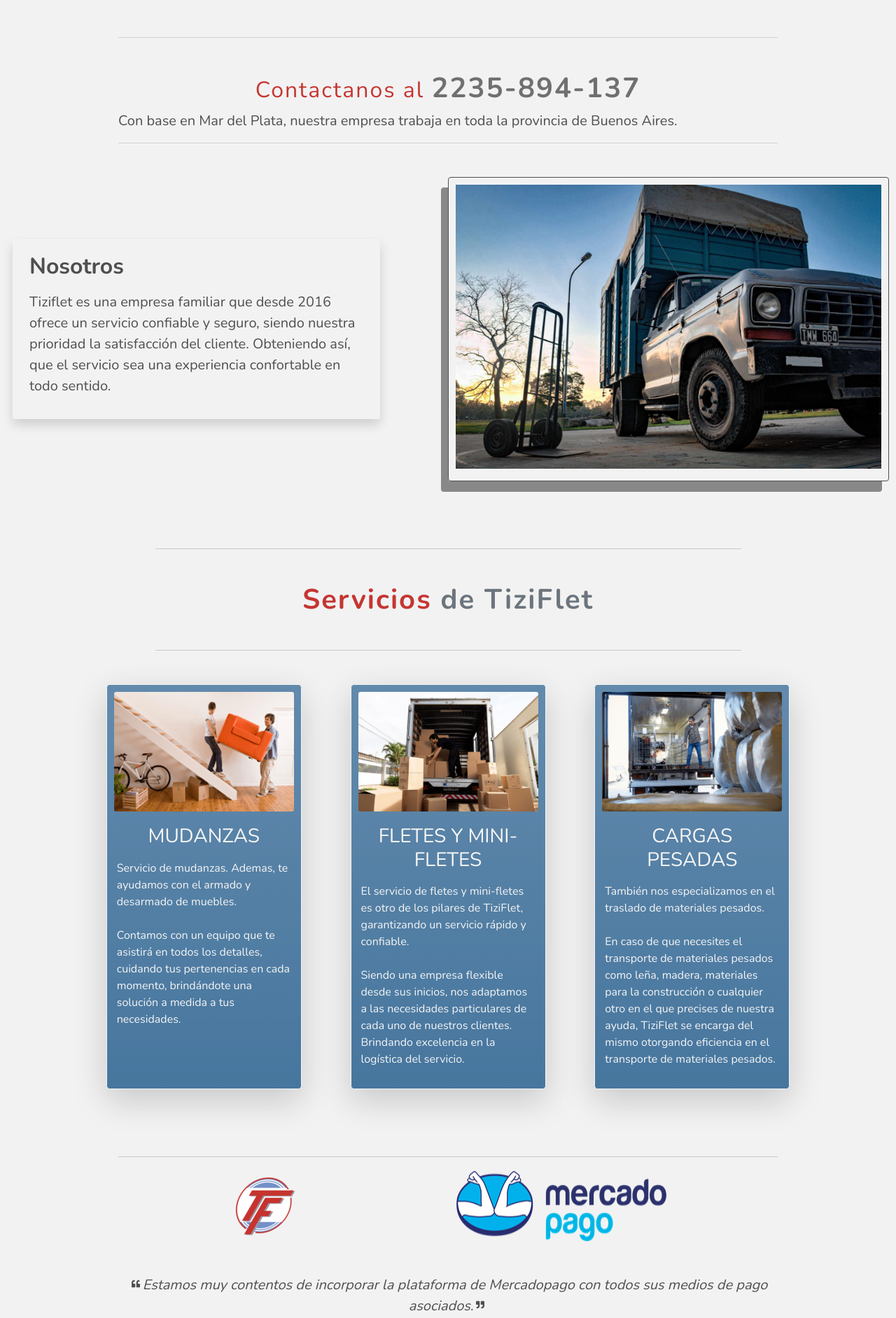
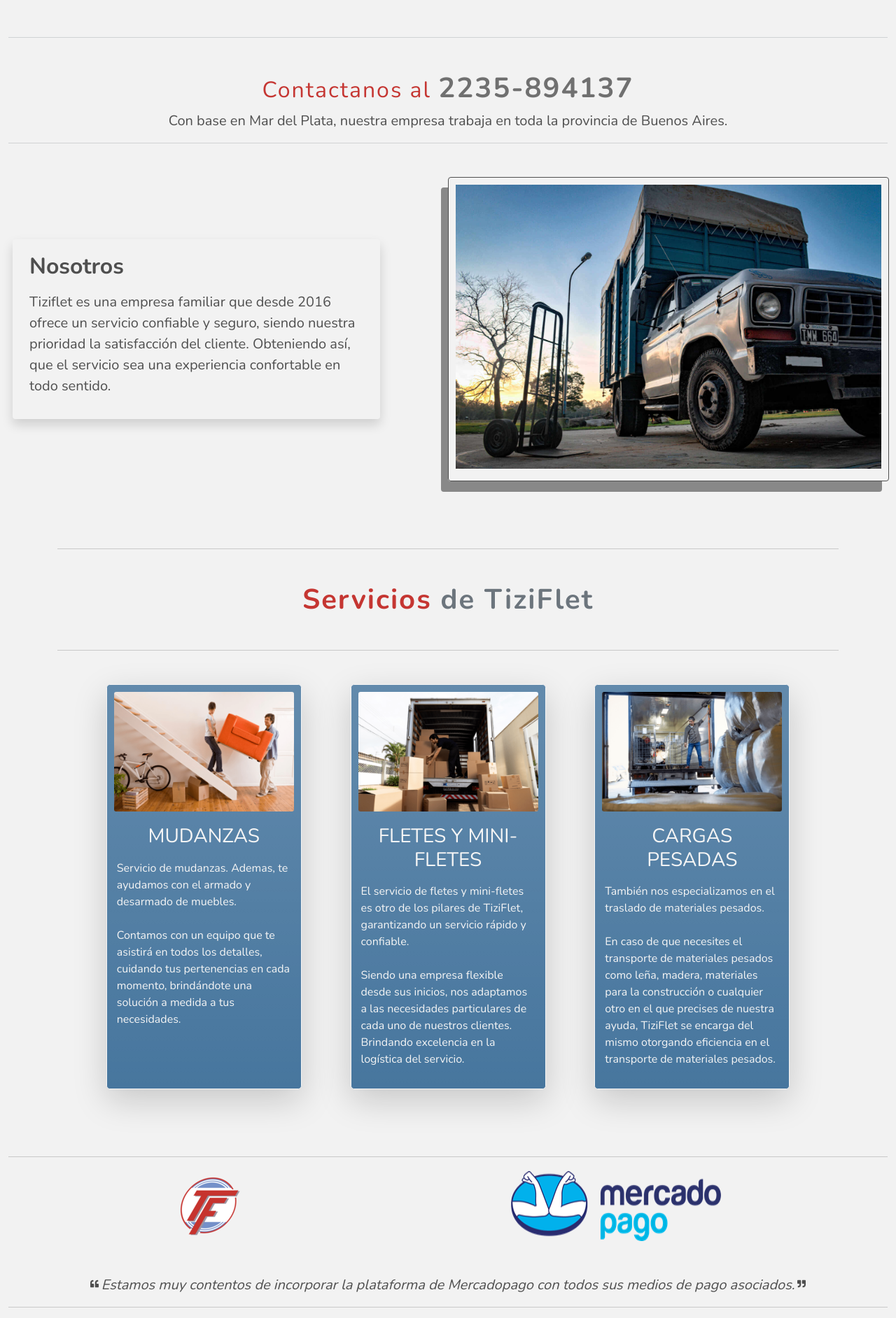
Before and after one commit to JoaquinPalacios/TiziFlet, a Next.js app: page / in a window 1280 px wide. Shown: the part 656-2540 px from the top of the page at 70% size. Built offline with nearby package versions, Linux system fonts and the light colour scheme.

Commit message:
page finish

```diff
--- a/components/navbar/Navbar.js
+++ b/components/navbar/Navbar.js
@@ -18,7 +18,7 @@ const Navbar = () => {
                 </span>
             </div>
             <NavbarBootstrap.Toggle aria-controls="responsive-navbar-nav" className="me-3" />
-            <NavbarBootstrap.Collapse className='col-4 col-lg-11' id="responsive-navbar-nav">
+            <NavbarBootstrap.Collapse className='col-4 col-lg-11 toggleBg' id="responsive-navbar-nav">
                 <Nav className='col-4 d-flex d-none d-xl-block fs-5 fst-italic justify-content-start align-self-end ms-0 ps-0'>
                     <FaQuoteLeft size='1.2em' className='pb-3' />Mudanzas en Mar del Plata y alrededores<FaQuoteRight size='1.2em' className='pb-3' />
                 </Nav>
--- a/pages/consejos.js
+++ b/pages/consejos.js
@@ -6,10 +6,10 @@ const Consejos = () => {
     return (
         <>
             <Container className='mt-5'>
-                <hr className='w-75 mx-auto' />
+                <hr className='vw-75 mx-auto' />
                 <h2 className='text-center mt-5 subTitle'>Tips <span className='text-muted'> para una mudanza organizada</span></h2>
-                <p className='fs-5 fst-italic text-center mb-5 w-75 mx-auto'>Nos basamos en nuestra experiencia</p>
-                <hr className='w-75 mx-auto mb-5' />
+                <p className='fs-5 fst-italic text-center mb-5 vw-75 mx-auto'>Nos basamos en nuestra experiencia</p>
+                <hr className='vw-75 mx-auto mb-5' />
                 <Row>
                     <Col md={8}>
                         <Table striped borderless hover variant="flush" size="lg" className='d-grid gap-0'>
--- a/pages/index.js
+++ b/pages/index.js
@@ -30,13 +30,13 @@ export default function Home() {
         </div>
         <Container fluid className='my-5 pb-lg-5'>
           <div className='subTitle'>
-            <hr className='w-75 mx-auto shadow-lg text-muted mb-5' />
-            <h2>Contactanos al <a href='tel:+542235894137' alt='telefono'>2235-894-137</a></h2>
+            <hr className='vw-75 mx-auto shadow-lg text-muted mb-5' />
+            <h2>Contactanos al <a href='tel:+542235894137' alt='telefono'>2235-894137</a></h2>
           </div>
-          <p className='w-75 mx-auto fs-5'>Con base en Mar del Plata, nuestra empresa trabaja en toda la provincia de Buenos Aires.</p>
-          <hr className='w-75 mx-auto shadow-lg text-muted' />
+          <p className='vw-75 fs-5 d-flex justify-content-center text-center'>Con base en Mar del Plata, nuestra empresa trabaja en toda la provincia de Buenos Aires.</p>
+          <hr className='vw-75 mx-auto shadow-lg text-muted' />
           <Row className='mt-5 gx-md-1'>
-            <Col sm={12} lg={5} className='align-self-md-center p-md-2 p-lg-3 shadow m-lg-2 m-2 m-md-1 rounded'>
+            <Col sm={12} lg={5} className='align-self-md-center p-1 p-md-2 p-lg-3 shadow m-lg-2 m-2 m-md-1 rounded'>
               <h2 className='mt-md-1 ms-2 fw-bolder'>Nosotros</h2>
               <p className='lead mt-3 mx-2'>Tiziflet es una empresa familiar que desde 2016 ofrece un servicio confiable y seguro, siendo nuestra prioridad la satisfacción del cliente. Obteniendo así, que el servicio sea una experiencia confortable en todo sentido.</p>
             </Col>
@@ -46,9 +46,9 @@ export default function Home() {
           </Row>
         </Container>
         <Container className='mt-5'>
-          <hr className='w-75 mx-auto' />
+          <hr className='vw-75 mx-auto' />
           <h2 className='fs-1 text-center my-5 subTitle'>Servicios <span className='text-muted'>de TiziFlet</span></h2>
-          <hr className='w-75 mx-auto mb-5' />
+          <hr className='vw-75 mx-auto mb-5' />
           <Row className='gx-5 gy-3 mx-auto mx-sm-0 d-flex justify-content-md-evenly'>
             <Col md={4} lg={3} className={`rounded-3 bg-gradient shadow-lg ${styles.servicios}`}>
               <Image alt='fletes mudanzas' src='/images/escalera.png' width='600px' height='400px' className='rounded-1' />
@@ -78,16 +78,16 @@ export default function Home() {
         </Container>
         <Container fluid className='my-5 pb-md-3'>
           <Row className='mx-auto mt-5'>
-            <hr className='w-75 mt-5 mx-auto shadow-lg' />
-            <span className='d-flex flex-row justify-content-between justify-content-lg-around mx-auto px-5 mt-1 w-75'>
+            <hr className='vw-75 mt-5 mx-auto shadow-lg' />
+            <span className='d-flex flex-row justify-content-between justify-content-lg-around mx-auto px-5 mt-1 vw-75'>
               <Image alt='logo' src='/images/logo.png' width='100px' height='100px' />
               <Image alt='Mercado Pago' src='/images/mercadoPago.png' width='300px' height='85px' />
             </span>
-            <p className='fs-5 fst-italic mt-5 mb-0 pb-0 text-center mx-auto w-75'><FaQuoteLeft className='pb-2' />Estamos muy contentos de incorporar la plataforma de Mercadopago con todos sus medios de pago asociados.<FaQuoteRight className='pb-2' /></p>
+            <p className='fs-5 fst-italic mt-5 mb-0 pb-0 text-center mx-auto vw-75'><FaQuoteLeft className='pb-2' />Estamos muy contentos de incorporar la plataforma de Mercadopago con todos sus medios de pago asociados.<FaQuoteRight className='pb-2' /></p>
           </Row>
-          <hr className='w-75 mx-auto shadow-lg' />
+          <hr className='vw-75 mx-auto shadow-lg' />
         </Container>
-        <Container className={`mt-5 mx-3 mx-sm-auto bg-gradient shadow-lg ${styles.extras}`}>
+        <Container className={`mt-5 mx-0 mx-sm-auto bg-gradient shadow-lg ${styles.extras}`}>
           <Row className='text-center pb-1 pb-lg-2'>
             <h3 className='m-3 px-3'>Tambien ofrecemos un rango de servicios extras para cubrir todas tus necesidades</h3>
             <Col xs={6} sm={4} lg={2}>
--- a/styles/globals.css
+++ b/styles/globals.css
@@ -173,10 +173,25 @@ footer {
     display: table-cell;
     align-content: center;
   }
+  .subTitle {
+    font-size: 1.15em;
+    font-weight: 600;
+    letter-spacing: 1px;
+    line-height: 0.7em;
+  }
+  .toggleBg {
+    background-color: #f2f2f2;
+    color: #4f4f4f;
+    height: 100vh;
+    z-index: 1080;
+  }
 }
 @media only screen and (min-width: 400px) and (max-width: 576px) {
   h1 {
     font-size: 50px;
+  }
+  h2 {
+    font-size: 1.2em !important;
   }
   nav .phone {
     font-size: 1.1em;
@@ -195,6 +210,13 @@ footer {
     font-size: 19px;
     line-height: 1.4em;
     padding: 6px 5px;
+  }
+  .toggleBg {
+    background-color: #fff;
+    color: #4f4f4f;
+    height: 100vh;
+    z-index: 1080;
+    transition: 0.2s ease-in-out;
   }
 }
 @media only screen and (min-width: 576px) and (max-width: 768px) {
```
Also changed, not shown: pages/about.js (+9 -9 lines), pages/contacto.js (+7 -5 lines).
